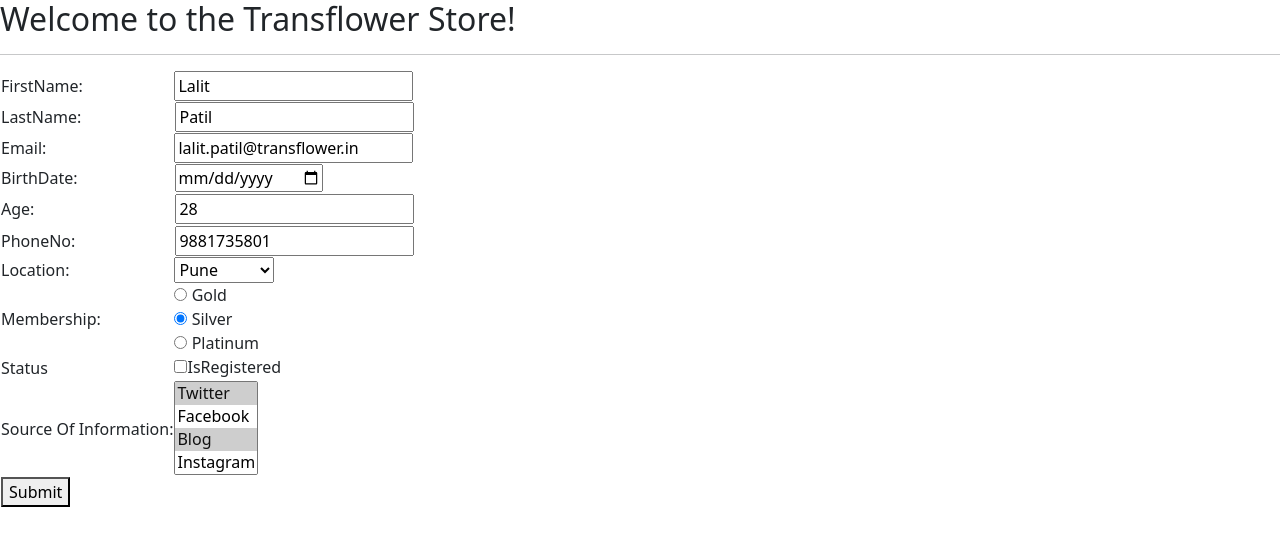
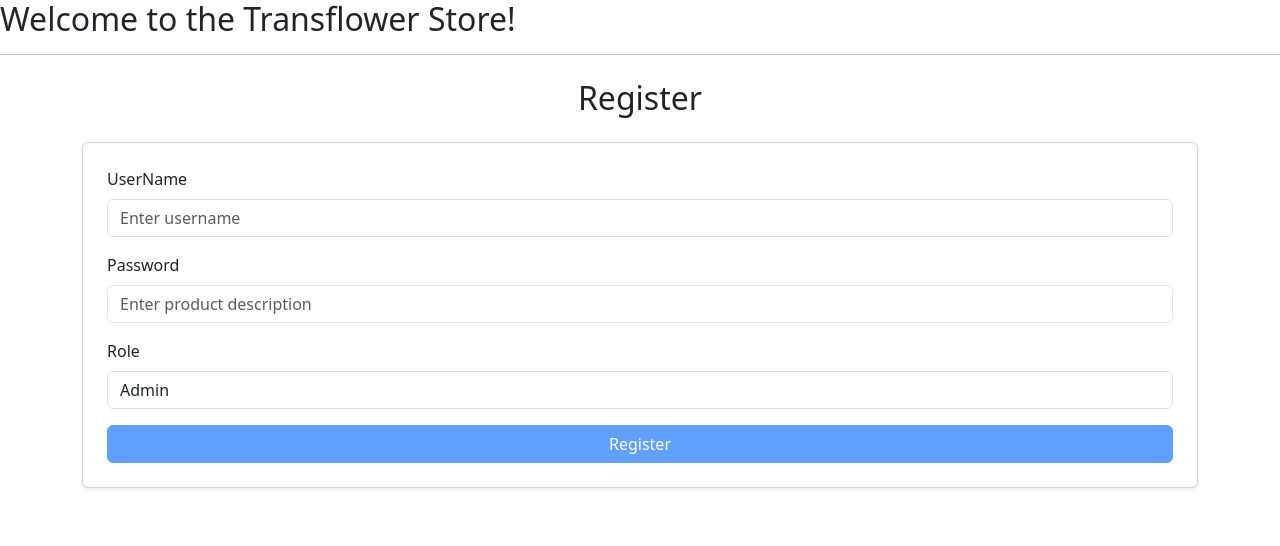
Before and after one commit to LalitPG/Angular-Training, an Angular app: page /register in a window 1280 px wide. Shown: the top 546 px of the page. Built offline with nearby package versions, Linux system fonts and the light colour scheme.

Commit message:
auth service changes

```diff
--- a/src/app/app.config.ts
+++ b/src/app/app.config.ts
@@ -2,7 +2,11 @@
 import { provideRouter } from '@angular/router';
 
 import { routes } from './app.routes';
+import { provideHttpClient } from '@angular/common/http';
 
 export const appConfig: ApplicationConfig = {
-  providers: [provideRouter(routes)]
+providers: [
+    provideRouter(routes),
+    provideHttpClient()
+  ]
 };
--- a/src/app/app.routes.ts
+++ b/src/app/app.routes.ts
@@ -18,7 +18,7 @@
   { path: 'update/:id', component: UpdateComponent },
   { path: 'delete/:id', component: DeleteComponent },
   { path: 'login', component:  SignInComponent},
-  { path: 'home', component:  HomeComponent,canActivate:[Loggedinguard]},
+  { path: 'home', component:  HomeComponent,canActivate:[Loggedinguard]}, //,canActivate:[Loggedinguard]
   { path: 'addtocart', component:  CartComponent},
   { path: 'register', component:  RegisterComponent},
   { path: 'cart', component:  CartComponent},
--- a/src/app/home/home.component.ts
+++ b/src/app/home/home.component.ts
@@ -1,6 +1,8 @@
 import { Component } from '@angular/core';
 import { Router, RouterLink, RouterModule } from '@angular/router';
 import { AuthService } from '../membership/auth.service';
+import { Loggedinguard } from '../loggedinguard.service';
+import { HttpClientModule } from '@angular/common/http';
 @Component({
   selector: 'app-home',
   standalone: true,
--- a/src/app/membership/models/customer.ts
+++ b/src/app/membership/models/customer.ts
@@ -1,13 +1,8 @@
-export class Customer  {
-    constructor(public  firstName:string,
-                public  lastName:string,
-                public  email:string,
-                public  phoneNo:number,
-                public  age:number,
-                public  birthDate:Date,
-                public location:string,
-                public memberShip:string,
-                public isRegistered:boolean,
-                public socialStatus:string[]){
+export class User  {
+    constructor(
+
+                public  username:string,
+                public  password:string,
+                public  role:string){
      }
 }
--- a/src/app/membership/register/register.component.html
+++ b/src/app/membership/register/register.component.html
@@ -1,81 +1,30 @@
-<form #customerForm="ngForm"
-      (ngSubmit)="onSubmit(customerForm.value)">
-            <table>
-            <tr>
-                <td><label>FirstName:</label></td>
-                <input type="text" name="firstName"
-                       [(ngModel)]="model.firstName"
-                        required minlength="3" maxlength="8"
-                        #firstName="ngModel">
-                <small [hidden]="firstName.valid || (firstName.pristine && !customerForm.submitted)">
-                        FirstName is required (minimum 3 characters and max 8).
-                </small>
-            </tr>
+<div class="container mt-4">
+  <h2 class="text-center mb-4">Register</h2>
 
-            <tr>
-                <td><label>LastName:</label></td>
-                <td><input type="text" name="lastName"
-                    [(ngModel)]="model.lastName"></td>
-            </tr>
-            <tr><td>
-                  <label>Email:</label></td>
-                  <input type="email" name="email"
-                         [(ngModel)]="model.email"
-                           required pattern="^[a-zA-Z0-9_.+-]+@[a-zA-Z0-9-]+.[a-zA-Z0-9-.]+$"
-                           #email="ngModel">
-                  <small [hidden]="email.valid || (email.pristine && !customerForm.submitted)">
-                      Email is Required and format should be <i>rahul&#64;gmail.com</i>.
+  <form #registerForm="ngForm" (ngSubmit)="onSubmit(registerForm)" class="card p-4 shadow-sm">
 
-                  </small>
-            </tr>
-            <tr>
-                <td> <label>BirthDate:</label></td>
-                <td><input type="date" name="birthDate"  required
-                           [(ngModel)]="model.birthDate"></td>
-            </tr>
-            <tr>
-                <td> <label>Age:</label></td>
-                <td><input type="number" name="age"  required
-                           [(ngModel)]="model.age"></td>
-            </tr>
-            <tr>
-                <td><label>PhoneNo:</label></td>
-                <td><input type="text" name="phoneNo"  required [(ngModel)]="model.phoneNo"></td>
-            </tr>
-             <tr>
-                <td><label>Location:</label></td>
-                <select id="location" required [(ngModel)]="model.location"
-                        name="location" #location ="ngModel" >
-                   <option *ngFor="let loc of locations" [value]="loc">{{loc}}</option>
-                </select>
-                <div [hidden]="location.valid || location.pristine">
-                        Location is Required
-                </div>
-            </tr>
-            <tr>
-                <td><label>Membership:</label></td>
-                <div *ngFor="let memberShip of memberShips">
-                    <label>
-                        <input type="radio" name="memberShip"  required [(ngModel)]="model.memberShip"
-                               [value]="memberShip.value"> {{memberShip.display}}
-                    </label>
-                </div>
-            </tr>
-            <tr>
-                <td><label>Status</label></td>
-                <input type="checkbox" name="IsRegistered" [(ngModel)]="model.isRegistered"
-                       value='false'>IsRegistered<br>
-            </tr>
-            <tr>
-                <td><label>Source Of Information:</label></td>
-                <select multiple name="social" [(ngModel)]="model.socialStatus">
-                    <option *ngFor="let socialData of social" [value]="socialData.value">
-                        {{socialData.display}}
-                </select>
-            </tr>
-            <tr>
-              <td><button type="submit" [disabled] = "!customerForm.form.valid"> Submit</button>
-              </td>
-            </tr>
-      </table>
-    </form>
+    <div class="mb-3">
+      <label for="username" class="form-label">UserName</label>
+      <input type="text" id="title" class="form-control" name="username"   required  placeholder="Enter username"
+        [(ngModel)]="user.username" />
+    </div>
+
+    <div class="mb-3">
+      <label for="password" class="form-label">Password</label>
+      <input id="password" class="form-control" name="password" [(ngModel)]="user.password" rows="3" placeholder="Enter product description"  class="form-control"/>
+    </div>
+
+ <div class="mb-3">
+    <label for="role" class="form-label">Role</label>
+    <select name="roles" [(ngModel)]="user.role" class="form-control">
+        <option *ngFor="let role of roles" [ngValue]="role.value">
+        {{ role.display }}
+        </option>
+    </select>
+  </div>
+
+
+    <button type="submit" class="btn btn-primary w-100" [disabled]="!registerForm.valid">Register</button>
+  </form>
+
+</div>
--- a/src/app/membership/register/register.component.ts
+++ b/src/app/membership/register/register.component.ts
@@ -1,47 +1,34 @@
 import { Component } from '@angular/core';
-import { Customer } from '../models/customer';
+import { User } from '../models/customer';
 import { FormsModule } from '@angular/forms';
 import { CommonModule } from '@angular/common';
+import { AuthService } from '../auth.service';
 
 @Component({
   selector: 'app-register',
-  standalone: true,
-  imports: [CommonModule, FormsModule],
   templateUrl: './register.component.html',
   styleUrl: './register.component.css'
 })
 export class RegisterComponent {
 
   submitted = false;
-  locations = ['Pune','Mumbai','Delhi','Bangalore','Nashik','Chennai'];
-  memberShips = [
-                 {value:'G',display:'Gold'},
-                 {value:'S',display:'Silver'},
-                 {value:'P',display:'Platinum'}
-  ];
 
-  social =[
-             {value:'T',display:'Twitter'},
-             {value:'F',display:'Facebook'},
-             {value:'B',display:'Blog'},
-             {value:'I',display:'Instagram'},
-             {value:'L',display:'LinkedIn'}
-  ];
+    roles =[
+             {value:'admin',display:'Admin'},
+             {value:'user',display:'User'}
+     ];
 
 
-  socialStatus = ['T', 'B'];
-
-
-  model=new Customer('Lalit','Patil','lalit.patil@transflower.in',9881735801,28,
-                     new Date(1975,18,8),this.locations[0],
-                     this.memberShips[1].value,
-                     false,this.socialStatus);
-   constructor() {  }
+ user:User = new User('','','admin');
+   constructor(private svc:AuthService) {  }
 
 
   onSubmit(form: any): void {
-       this.submitted=true;
-       console.log('you submitted value:', form);
+
+    this.svc.register(this.user).subscribe((data)=>{
+      console.log(data);
+    })
+
   }
 
   showCustomer(form:any){
--- a/src/app/membership/sign-in/sign-in.component.html
+++ b/src/app/membership/sign-in/sign-in.component.html
@@ -6,10 +6,9 @@
   <h1>Login</h1>
   <form #loginForm="ngForm" (ngSubmit)="onSubmit(loginForm.value)">
   <div class="form-group">
-    <label for="exampleInputEmail1">Email address</label>
-    <input type="email" name="userEmail"  [(ngModel)]="user.email" #userEmail="ngModel" class="form-control" id="exampleInputEmail1" aria-describedby="emailHelp"
-    required  pattern="^[a-zA-Z0-9_.+-]+@[a-zA-Z0-9-]+.[a-zA-Z0-9-.]+$" >
-    <small id="emailHelp" class="form-text text-muted">We'll never share your email with anyone else.</small>
+    <label for="username">UserName</label>
+    <input type="text" name="username"  [(ngModel)]="user.username" #userEmail="ngModel" class="form-control" id="exampleInputEmail1" aria-describedby="emailHelp"
+    required >
   </div>
   <div class="form-group">
     <label for="exampleInputPassword1">Password</label>
--- a/src/app/membership/sign-in/sign-in.component.ts
+++ b/src/app/membership/sign-in/sign-in.component.ts
@@ -3,34 +3,41 @@
 import { FormsModule } from '@angular/forms';
 import { CommonModule } from '@angular/common';
 import { ActivatedRoute, Router, RouterLink, RouterModule, RouterOutlet} from '@angular/router';
-export class Credential  {
-  constructor(public  email:string,public  password:string){  }
-}
+import { User } from '../models/customer';
+import { HttpClientModule } from '@angular/common/http';
+import { Loggedinguard } from '../../loggedinguard.service';
 
 @Component({
   selector: 'app-sign-in',
-  standalone: true,
-  imports: [CommonModule, FormsModule, RouterLink],
   templateUrl: './sign-in.component.html',
   styleUrl: './sign-in.component.css'
 })
 export class SignInComponent {
 
   isValidUser:boolean=false;
-  user: Credential=new Credential("lalit.patil@nihilent.com","joy123");
+  user:User = new User('lalit','lalit123','admin');
 
    constructor(private svc:AuthService,
     private router: Router) {    }  //DI
 
     onSubmit(form:any):void
     {
-       this.isValidUser=this.svc.validate(form.userEmail,form.userPassword);
+       this.svc.validate(this.user).subscribe((data)=>{
+        console.log(data);
+        const {message} = data;
+        this.isValidUser = (message === "Login Successful");
 
-       if(this.isValidUser)
+         if(this.isValidUser)
        {
+         console.log("Valid User !");
+         localStorage.setItem('username',this.user.username);
          this.router.navigate(['/home']);
-         console.log("Valid User !");
+
        }
        else{ console.log("Invalid User !"); }
+
+       });
+
+
     }
 }
```
Also changed, not shown: src/app/app.component.ts (+6 -2 lines), src/app/membership/auth.service.ts (+11 -13 lines), src/app/membership/membership.module.ts (+5 -3 lines), src/main.ts (line endings or trailing spaces).
